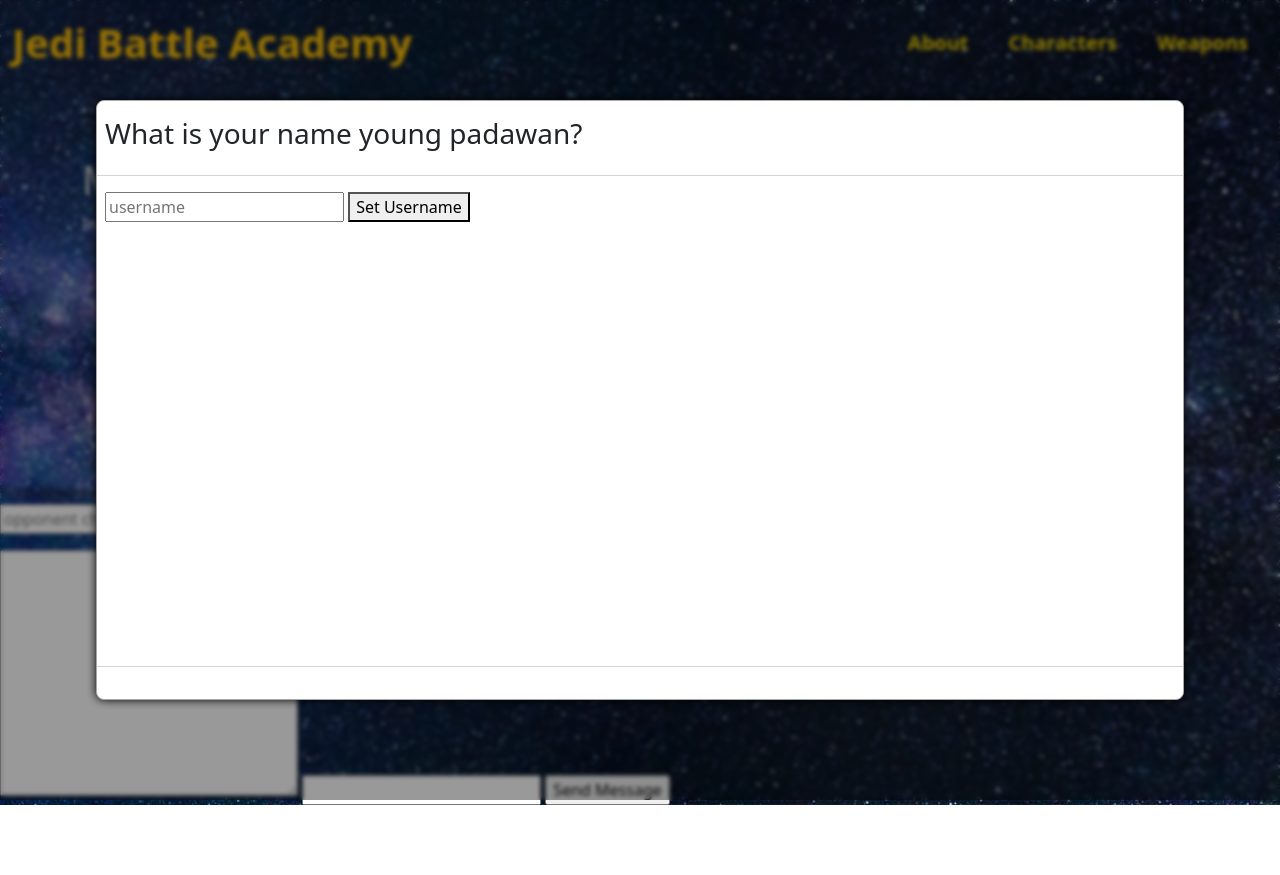
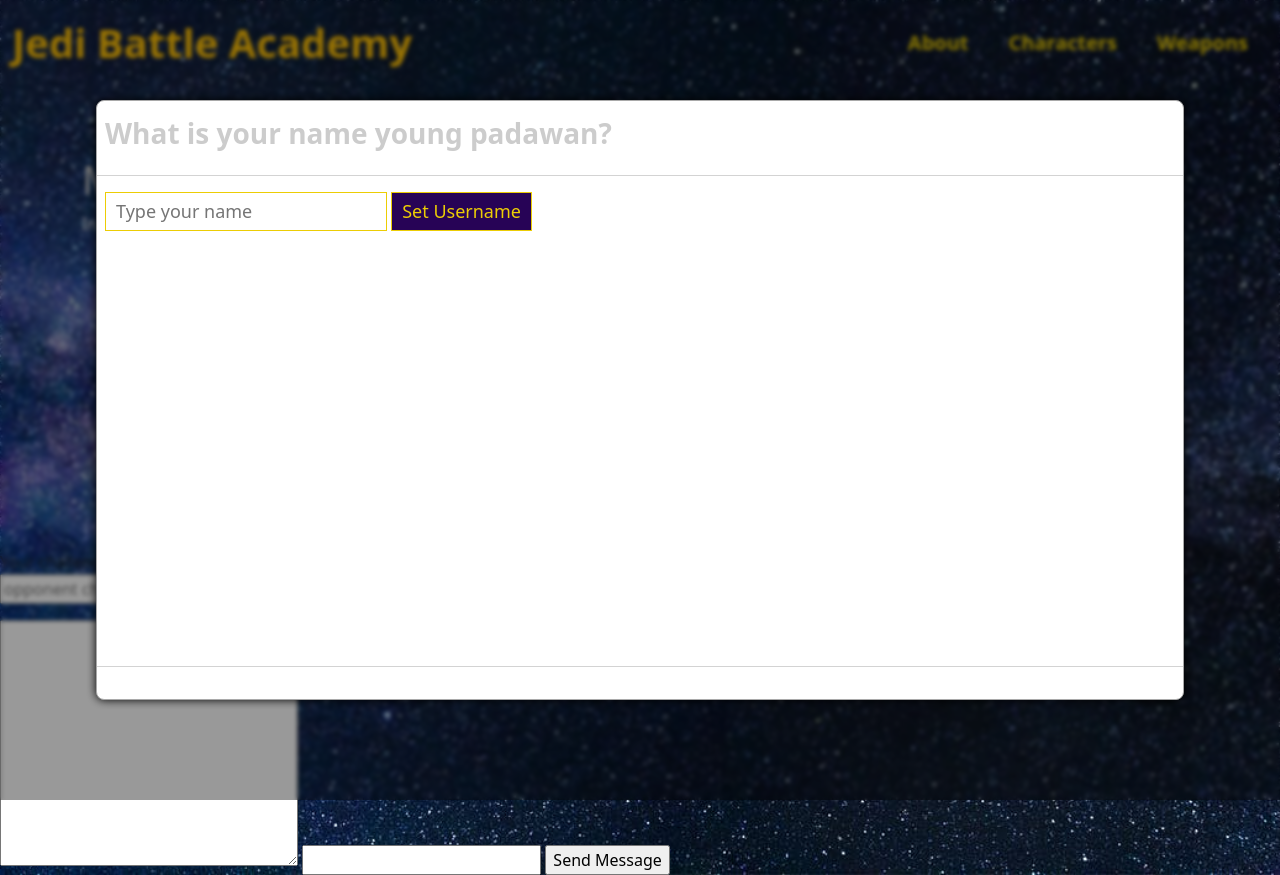
Before and after one commit to seanyoung247/SW-CI-hackathon, a Flask app: page / in a window 1280 px wide. Before the commit the page ends 805 px from the top, so only its background shows below. Run offline with Flask 3, Linux system fonts and the light colour scheme; some libraries are stand-ins or nearby versions.

Commit message:
add usermodal and style

```diff
--- a/static/css/style.css
+++ b/static/css/style.css
@@ -47,3 +47,24 @@ body {
     color: rgb(69, 66, 64);
     margin: 2rem;
   }
+
+  /**user modal**/
+  #start-user {
+    font-weight: 600;
+  }
+
+  #set-user {
+    color: #eccd05;
+    background: #270356;
+    font-size: 18px;
+    font-weight: 500;
+    padding: 5px 10px;
+    border: 1px solid #eccd05;
+  }
+
+  #username {
+    font-size: 18px;
+    font-weight: 500;
+    padding: 5px 10px;
+    border: 1px solid #eccd05;
+  }
--- a/templates/index.html
+++ b/templates/index.html
@@ -68,13 +68,17 @@
 
 
     <!-- Username modal -->
-    <modal-dialog id="username-modal" static show>
-        <h3 slot="modal-header">What is your name young padawan?</h3>
-        <div slot="modal-content">
-            <input type="text" id="username" placeholder="username">
-            <button id="set-user">Set Username</button>
+    <div class="container">
+        <div class="row modal-box d-flex align-items-center">
+            <modal-dialog id="username-modal" static show>
+                <h3 slot="modal-header" id="start-user">What is your name young padawan?</h3>
+                <div slot="modal-content" class="user-input">
+                    <input type="text" id="username" placeholder="Type your name">
+                    <button id="set-user">Set Username</button>
+                </div>
+            </modal-dialog>
         </div>
-    </modal-dialog>
+    </div>
 
 
     <p>
```
Also changed, not shown: .gitpod.yml (added).
